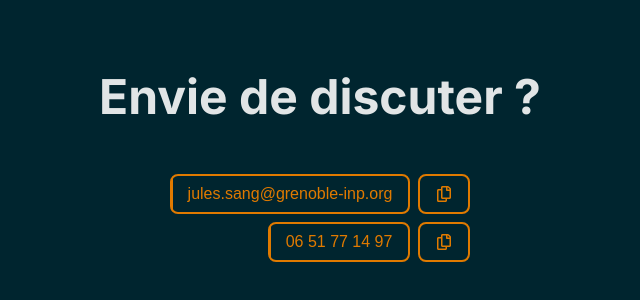
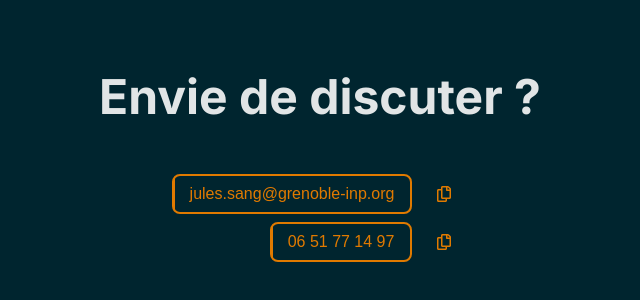
Before and after one commit to jul-o/Portfolio, a Next.js app: page / in a window 1280 px wide. Shown: the part 2839-3139 px from the top of the page, without its empty margins (320-960 px from the left). Built offline with nearby package versions, Linux system fonts and the light colour scheme.

Commit message:
uncentered centered paragraphs (#55)

```diff
--- a/src/components/Contact/Contact.module.scss
+++ b/src/components/Contact/Contact.module.scss
@@ -44,18 +44,14 @@
 }
 
 .copy {
-	@extend .button;
-	border: 0;
 	margin-left: 0.5rem;
 
-	background: none;
+	@include themed {
+		border: none;
+	}
 
 	&:hover {
 		padding-bottom: 0.5rem;
-	}
-
-	&:focus {
-		border: none;
 	}
 }
 
```
